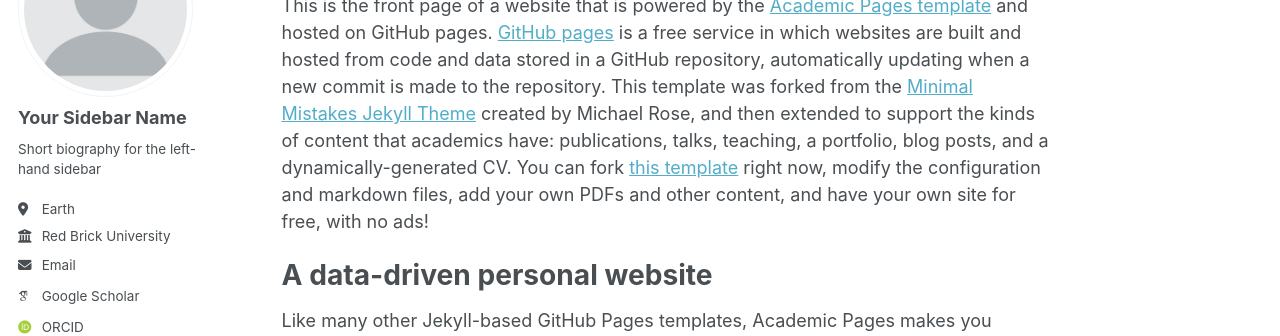
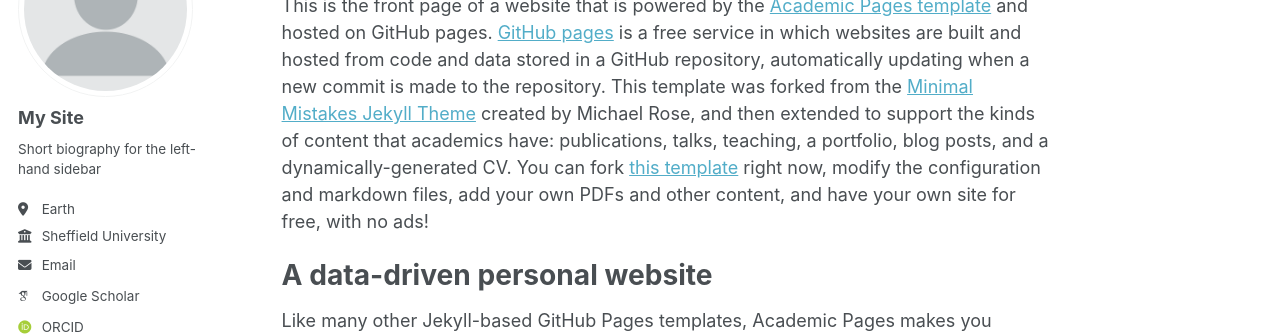
Before and after one commit to doubleS14/ss, a Jekyll site: the page built from _pages/about.md, in a window 1280 px wide. Shown: the part 177-513 px from the top of the page. Built offline with Jekyll 4.4.1, drawn with Linux system fonts in a browser that asks for light colours; some web fonts are replaced.

Commit message:
Update _config.yml

```diff
--- a/_config.yml
+++ b/_config.yml
@@ -23,11 +23,11 @@ repository               : "academicpages/academicpages.github.io"
 author:
   # Biographic information
   avatar           : "profile.png"
-  name             : "Your Sidebar Name"
+  name             : "My Site"
   pronouns         : # example: "she/her"
   bio              : "Short biography for the left-hand sidebar"
   location         : "Earth"
-  employer         : "Red Brick University"
+  employer         : "Sheffield University"
   uri              : # URL
   email            : "none@example.org"
 
```
